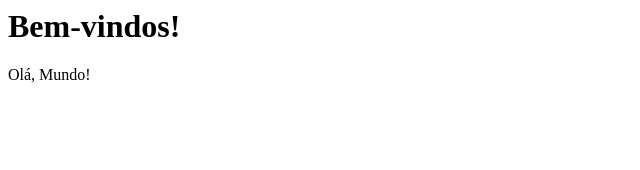
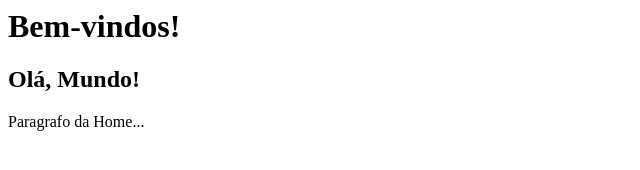
Before and after one commit to PedroMPontes/curso-git-github, a plain HTML site: page index.html in a window 1280 px wide. Shown: the whole page, without its empty margins (0-640 px from the left). Drawn offline with Linux system fonts and the light colour scheme.

Commit message:
Criado novo arquivo txt e adicionado um paragrafo no index

```diff
--- a/index.html
+++ b/index.html
@@ -1,2 +1,3 @@
 <h1>Bem-vindos!</h1>
-<p>Olá, Mundo!</p>
+<h2 >Olá, Mundo!</h2 >
+<p>Paragrafo da Home...</p>
```
Also changed, not shown: a.txt (added), nomes.txt.
